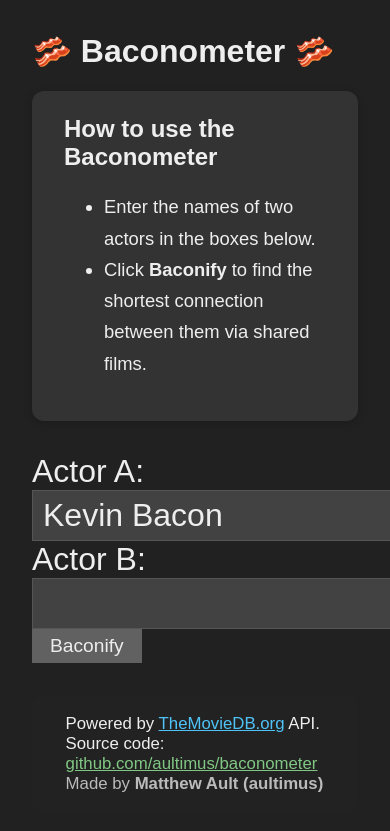
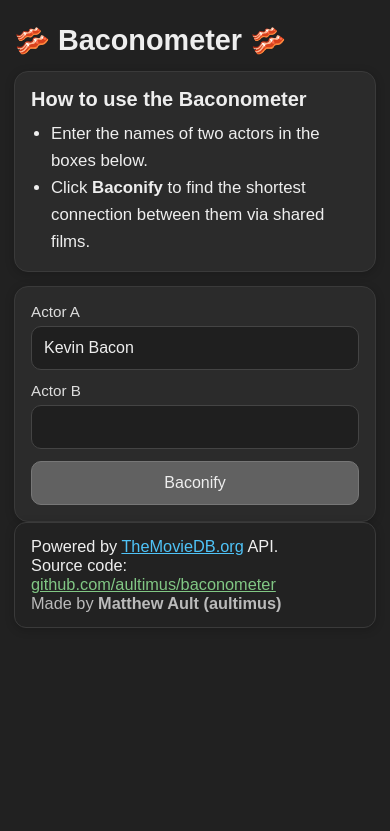
Before and after one commit to aultimus/baconometer, a Flask app: page / in a window 390 px wide; the page is wider, and only the part inside the window is pictured. Shown: the top 831 px of that part. Run offline with Flask 3, Linux system fonts and the light colour scheme.

Commit message:
improve frontend, make it more responsive on mobile

```diff
--- a/src/baconometer/templates/baconify.html
+++ b/src/baconometer/templates/baconify.html
@@ -2,44 +2,144 @@
 <html lang="en">
 <head>
     <meta charset="UTF-8">
+    <meta name="viewport" content="width=device-width, initial-scale=1">
     <title>🥓 Baconometer 🥓</title>
     <style>
         body {
             font-family: Arial, sans-serif;
-            margin: 2em;
+            margin: 0;
             background: #212121;
             color: #eee;
         }
-        .form-section { margin-bottom: 2em; }
-        .form-section label {
-            font-size: 2em;
-            margin-right: 0.5em;
+
+        .hidden { display: none; }
+
+        .container {
+            max-width: 980px;
+            margin: 0 auto;
+            padding: 18px 14px 32px;
         }
-        .form-section input[type="text"] {
-            font-size: 2em;
-            padding: 6px 10px;
-            margin-right: 1em;
-            background: #424242;
+
+        .header {
+            display: flex;
+            align-items: baseline;
+            justify-content: space-between;
+            gap: 12px;
+            margin: 6px 0 14px;
+        }
+
+        .header h1 {
+            margin: 0;
+            font-size: 1.8rem;
+            line-height: 1.15;
+        }
+
+        .card {
+            background: #2b2b2b;
+            border: 1px solid #3a3a3a;
+            border-radius: 14px;
+            padding: 16px;
+            box-shadow: 0 2px 10px #0003;
+        }
+
+        .card + .card { margin-top: 14px; }
+
+        .card h2 {
+            margin: 0 0 10px;
+            font-size: 1.25rem;
+        }
+
+        .help ul {
+            font-size: 1.05rem;
+            line-height: 1.6;
+            margin: 0;
+            padding-left: 1.25rem;
+        }
+
+        .form-section { margin: 0; }
+
+        .form-grid {
+            display: grid;
+            grid-template-columns: 1fr;
+            gap: 12px;
+            align-items: end;
+        }
+
+        .field label {
+            display: block;
+            font-size: 0.95rem;
+            color: #ddd;
+            margin: 0 0 6px;
+        }
+
+        .field input[type="text"] {
+            width: 100%;
+            box-sizing: border-box;
+            font-size: 16px;
+            padding: 12px 12px;
+            border-radius: 10px;
+            background: #1f1f1f;
             color: #eee;
-            border: 1px solid #555;
+            border: 1px solid #444;
         }
-        .form-section button {
-            font-size: 1.2em;
-            padding: 6px 18px;
+
+        .field input[type="text"]:focus {
+            outline: none;
+            border-color: #6b6b6b;
+            box-shadow: 0 0 0 3px #ffffff12;
+        }
+
+        .actions {
+            display: flex;
+            gap: 10px;
+        }
+
+        .actions button {
+            width: 100%;
+            font-size: 1rem;
+            padding: 12px 14px;
+            border-radius: 10px;
             background: #616161;
             color: #eee;
-            border: none;
+            border: 1px solid #777;
             cursor: pointer;
         }
-        .form-section button:hover {
+
+        .actions button:hover {
             background: #757575;
         }
+
+        @media (min-width: 720px) {
+            .container {
+                padding: 28px 22px 40px;
+            }
+
+            .header h1 {
+                font-size: 2.2rem;
+            }
+
+            .card {
+                padding: 20px 22px;
+            }
+
+            .form-grid {
+                grid-template-columns: 1fr 1fr auto;
+            }
+
+            .actions button {
+                width: auto;
+                min-width: 140px;
+            }
+        }
+
         .node {
             display: inline-block;
-            padding: 10px 20px;
+            padding: 10px 16px;
             border-radius: 20px;
-            margin: 0 5px;
+            margin: 6px 6px;
             color: #fff;
+            max-width: 100%;
+            overflow-wrap: anywhere;
         }
         .actor { background: #194E66; } /* teal blue */
         .film { background: #664719; }  /* brown/amber */
@@ -49,15 +149,24 @@
             border-radius: 12px;
             background: #392461; /* deep purple */
             color: #fff;
-            margin: 0 0 0 3px;
+            margin: 0 0 0 6px;
             font-size: 0.9em;
             vertical-align: middle;
         }
+
+        .path {
+            display: flex;
+            flex-wrap: wrap;
+            align-items: center;
+            gap: 6px;
+        }
+
         .arrow-container {
-            display: inline-block;
-            text-align: center;
-            width: 60px;
-            vertical-align: middle;
+            display: inline-flex;
+            flex-direction: column;
+            align-items: center;
+            justify-content: center;
+            min-width: 44px;
         }
         .arrow-label {
             display: block;
@@ -69,37 +178,83 @@
             font-size: 1.5em;
             vertical-align: middle;
         }
-        #result { margin-top: 2em; }
-        .error { color: red; }
+
+        #result { margin-top: 0; }
+        #result h2 { margin: 0 0 10px; }
+
+        .alert {
+            margin-top: 12px;
+            padding: 12px 14px;
+            border-radius: 10px;
+            background: #351a20;
+            border: 1px solid #5b2a35;
+            color: #ffd6de;
+            font-size: 0.98rem;
+        }
+
+        .footer {
+            background: #222;
+            padding: 14px 16px;
+            border-radius: 12px;
+            font-size: 1.02em;
+        }
+
+        .footer a { color: inherit; }
     </style>
 </head>
 <body>
+    <div class="container">
+        <div class="header">
             <h1>🥓 Baconometer 🥓</h1>
-    <div style="background:#333;padding:1.5em 2em;border-radius:12px;margin-bottom:2em;box-shadow:0 2px 8px #0003;">
-        <h2 style="margin-top:0;">How to use the Baconometer</h2>
-        <ul style="font-size:1.15em;line-height:1.7;">
+        </div>
+
+        <div class="card help">
+            <h2>How to use the Baconometer</h2>
+            <ul>
                 <li>Enter the names of two actors in the boxes below.</li>
                 <li>Click <b>Baconify</b> to find the shortest connection between them via shared films.</li>
             </ul>
         </div>
-    <div class="form-section">
-        <label for="actorA">Actor A:</label>
-        <input type="text" id="actorA" name="actorA" required value="Kevin Bacon">
-        <label for="actorB">Actor B:</label>
-        <input type="text" id="actorB" name="actorB" required>
+
+        <div class="card form-section">
+            <div class="form-grid">
+                <div class="field">
+                    <label for="actorA">Actor A</label>
+                    <input type="text" id="actorA" name="actorA" required value="Kevin Bacon" autocomplete="off" autocapitalize="words" spellcheck="false">
+                </div>
+                <div class="field">
+                    <label for="actorB">Actor B</label>
+                    <input type="text" id="actorB" name="actorB" required autocomplete="off" autocapitalize="words" spellcheck="false">
+                </div>
+                <div class="actions">
                     <button id="baconifyBtn">Baconify</button>
                 </div>
-    <div id="result"></div>
+            </div>
+            <div id="errorBanner" class="alert hidden" role="alert"></div>
+        </div>
+
+        <div class="card hidden" id="result"></div>
     <script>
         document.getElementById('baconifyBtn').onclick = async function() {
-            const actorA = encodeURIComponent(document.getElementById('actorA').value.trim());
-            const actorB = encodeURIComponent(document.getElementById('actorB').value.trim());
+            const actorAInput = document.getElementById('actorA').value.trim();
+            const actorBInput = document.getElementById('actorB').value.trim();
+            const actorA = encodeURIComponent(actorAInput);
+            const actorB = encodeURIComponent(actorBInput);
             const resultDiv = document.getElementById('result');
+            const errorBanner = document.getElementById('errorBanner');
+
+            errorBanner.classList.add('hidden');
+            errorBanner.textContent = '';
+            resultDiv.classList.add('hidden');
             resultDiv.innerHTML = '';
-            if (!actorA || !actorB) {
-                resultDiv.innerHTML = '<div class="error">Please enter both actor names.</div>';
+
+            if (!actorAInput || !actorBInput) {
+                errorBanner.textContent = 'Please enter both actor names.';
+                errorBanner.classList.remove('hidden');
                 return;
             }
+
+            resultDiv.classList.remove('hidden');
             resultDiv.innerHTML = 'Loading...';
             try {
                 const response = await fetch(`/bacon-number/${actorA}/${actorB}`);
@@ -107,18 +262,27 @@
                 try {
                     data = await response.json();
                 } catch (jsonErr) {
-                    resultDiv.innerHTML = `<div class="error">Unexpected server error. Please try again later.</div>`;
+                    resultDiv.classList.add('hidden');
+                    resultDiv.innerHTML = '';
+                    errorBanner.textContent = 'Unexpected server error. Please try again later.';
+                    errorBanner.classList.remove('hidden');
                     return;
                 }
                 if (!response.ok) {
-                    resultDiv.innerHTML = `<div class="error">${data.error || 'No path found.'}</div>`;
+                    resultDiv.classList.add('hidden');
+                    resultDiv.innerHTML = '';
+                    errorBanner.textContent = data.error || 'No path found.';
+                    errorBanner.classList.remove('hidden');
                     return;
                 }
                 if (!data.path || data.path.length === 0) {
-                    resultDiv.innerHTML = '<div class="error">No connection found between these actors.</div>';
+                    resultDiv.classList.add('hidden');
+                    resultDiv.innerHTML = '';
+                    errorBanner.textContent = 'No connection found between these actors.';
+                    errorBanner.classList.remove('hidden');
                     return;
                 }
-                let html = `<h2>Bacon Number: ${data.bacon_number}</h2><div>`;
+                let html = `<h2>Bacon Number: ${data.bacon_number}</h2><div class="path">`;
                 html += `<span class="node actor">`;
                 if (data.path[0].actor1_url) {
                     html += `<a href="${data.path[0].actor1_url}" target="_blank" rel="noopener noreferrer" style="color:inherit;text-decoration:underline;">${data.path[0].actor1}</a>`;
@@ -157,16 +321,20 @@
                 html += `</div>`;
                 resultDiv.innerHTML = html;
             } catch (e) {
-                resultDiv.innerHTML = `<div class="error">Error: ${e.message || 'Unexpected error.'}</div>`;
+                resultDiv.classList.add('hidden');
+                resultDiv.innerHTML = '';
+                errorBanner.textContent = e.message || 'Unexpected error.';
+                errorBanner.classList.remove('hidden');
             }
         };
     </script>
-    <div style="background:#222;padding:1em 2em;border-radius:10px;margin:2em 0 0 0;font-size:1.05em;max-width:700px;text-align:left;">
+        <div class="card footer">
             <span>Powered by <a href="https://www.themoviedb.org/" target="_blank" style="color:#4FC3F7;">TheMovieDB.org</a> API.</span>
             <br>
             <span>Source code: <a href="https://github.com/aultimus/baconometer" target="_blank" style="color:#81C784;">github.com/aultimus/baconometer</a></span>
             <br>
             <span style="color:#bbb;">Made by <b>Matthew Ault (aultimus)</b></span>
         </div>
+    </div>
 </body>
 </html>
```
Lines whose indentation alone changed are shown as unchanged.
